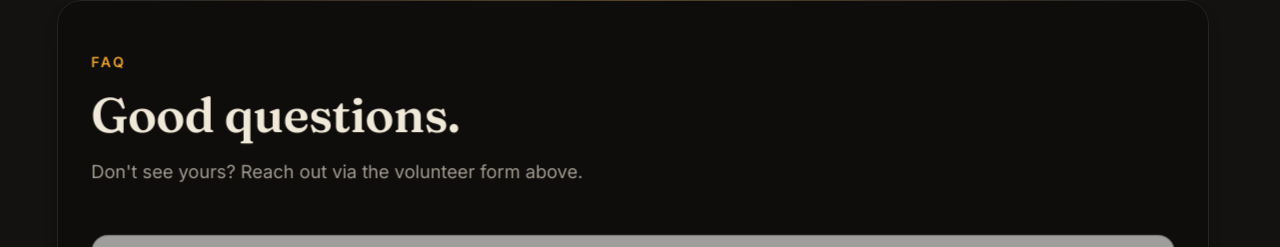
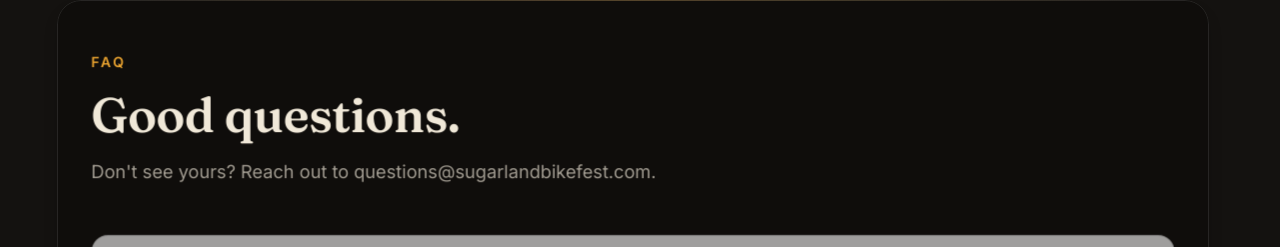
Before and after one commit to kirirotha/sugarland-bikefest, a Next.js app: page / in a window 1280 px wide. Shown: the part 6684-6931 px from the top of the page. Built offline with nearby package versions, Linux system fonts and the light colour scheme.

Commit message:
update text

```diff
--- a/components/FAQ.tsx
+++ b/components/FAQ.tsx
@@ -13,7 +13,7 @@
       id="faq"
       eyebrow="FAQ"
       title="Good questions."
-      intro="Don't see yours? Reach out via the volunteer form above."
+      intro="Don't see yours? Reach out to questions@sugarlandbikefest.com."
       accent="golden"
     >
       <ul className="space-y-3">
```
